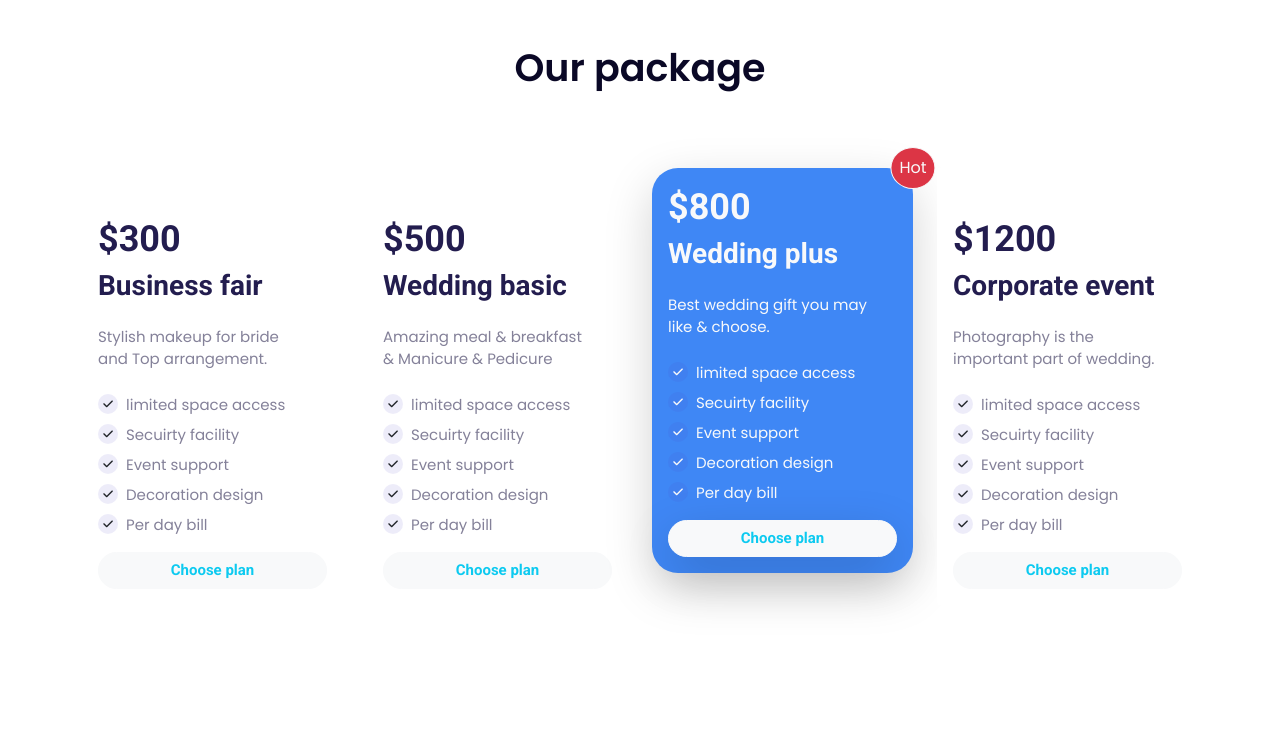
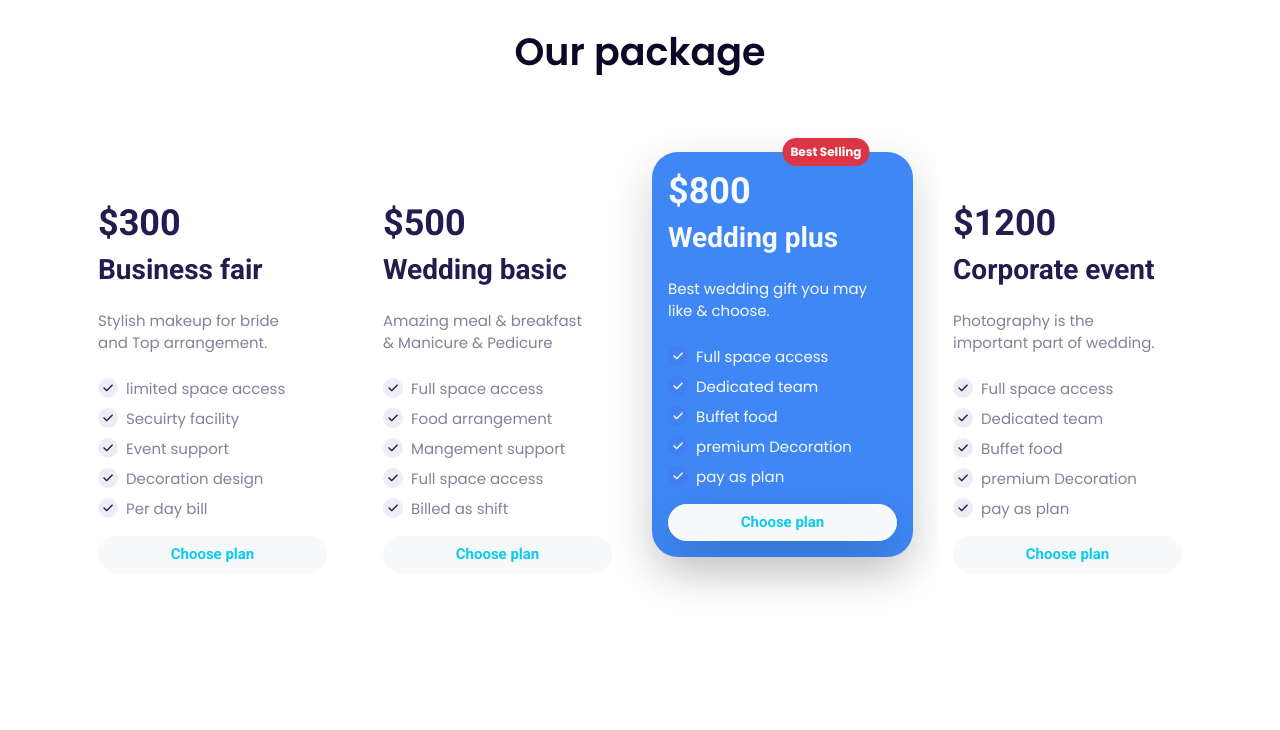
Before and after one commit to NishatFariza/convention-center, a plain HTML site: page index.html in a window 1280 px wide. Shown: the part 1300-2030 px from the top of the page. Drawn offline with nearby package versions, Linux system fonts and the light colour scheme.

Commit message:
revision add

```diff
--- a/index.html
+++ b/index.html
@@ -92,7 +92,7 @@
               aria-label="Slide 3"
             ></button>
           </div>
-          <div class="carousel-inner py-3">
+          <div class="carousel-inner pb-3">
             <div class="carousel-item active">
               <div class="img-wrapper-1"></div>
               <div class="carousel-caption d-md-block">
@@ -289,7 +289,7 @@
                     >
                       <i class="fas fa-check"></i>
                     </div>
-                    <span class="package-icon-text">limited space access</span>
+                    <span class="package-icon-text">Full space access</span>
                   </li>
                   <li class="d-flex my-2">
                     <div
@@ -297,7 +297,7 @@
                     >
                       <i class="fas fa-check"></i>
                     </div>
-                    <span class="package-icon-text">Secuirty facility</span>
+                    <span class="package-icon-text">Food arrangement</span>
                   </li>
                   <li class="d-flex my-2">
                     <div
@@ -305,7 +305,7 @@
                     >
                       <i class="fas fa-check"></i>
                     </div>
-                    <span class="package-icon-text">Event support</span>
+                    <span class="package-icon-text">Mangement support</span>
                   </li>
                   <li class="d-flex my-2">
                     <div
@@ -313,7 +313,7 @@
                     >
                       <i class="fas fa-check"></i>
                     </div>
-                    <span class="package-icon-text">Decoration design</span>
+                    <span class="package-icon-text">Full space access</span>
                   </li>
                   <li class="d-flex my-2">
                     <div
@@ -321,7 +321,7 @@
                     >
                       <i class="fas fa-check"></i>
                     </div>
-                    <span class="package-icon-text">Per day bill</span>
+                    <span class="package-icon-text">Billed as shift</span>
                   </li>
                 </ul>
                 <div class="d-grid">
@@ -355,7 +355,7 @@
                       <i class="fas fa-check"></i>
                     </div>
                     <span class="package-icon-text text-light"
-                      >limited space access</span
+                      >Full space access</span
                     >
                   </li>
                   <li class="d-flex my-2">
@@ -365,7 +365,7 @@
                       <i class="fas fa-check"></i>
                     </div>
                     <span class="package-icon-text text-light"
-                      >Secuirty facility</span
+                      >Dedicated team</span
                     >
                   </li>
                   <li class="d-flex my-2">
@@ -375,7 +375,7 @@
                       <i class="fas fa-check"></i>
                     </div>
                     <span class="package-icon-text text-light"
-                      >Event support</span
+                      >Buffet food</span
                     >
                   </li>
                   <li class="d-flex my-2">
@@ -385,7 +385,7 @@
                       <i class="fas fa-check"></i>
                     </div>
                     <span class="package-icon-text text-light"
-                      >Decoration design</span
+                      >premium Decoration</span
                     >
                   </li>
                   <li class="d-flex my-2">
@@ -395,7 +395,7 @@
                       <i class="fas fa-check"></i>
                     </div>
                     <span class="package-icon-text text-light"
-                      >Per day bill</span
+                      >pay as plan</span
                     >
                   </li>
                 </ul>
@@ -410,9 +410,9 @@
 
                 <div class="badge-wrap">
                   <span
-                    class="position-absolute top-0 start-100 translate-middle p-2 bg-danger border border-light rounded-circle text-light"
+                    class="position-absolute top-0 end-0 p-2 translate-middle badge rounded-pill bg-danger"
                   >
-                    Hot
+                    Best Selling
                   </span>
                 </div>
               </div>
@@ -435,7 +435,7 @@
                     >
                       <i class="fas fa-check"></i>
                     </div>
-                    <span class="package-icon-text">limited space access</span>
+                    <span class="package-icon-text">Full space access</span>
                   </li>
                   <li class="d-flex my-2">
                     <div
@@ -443,7 +443,7 @@
                     >
                       <i class="fas fa-check"></i>
                     </div>
-                    <span class="package-icon-text">Secuirty facility</span>
+                    <span class="package-icon-text">Dedicated team</span>
                   </li>
                   <li class="d-flex my-2">
                     <div
@@ -451,7 +451,7 @@
                     >
                       <i class="fas fa-check"></i>
                     </div>
-                    <span class="package-icon-text">Event support</span>
+                    <span class="package-icon-text">Buffet food</span>
                   </li>
                   <li class="d-flex my-2">
                     <div
@@ -459,7 +459,7 @@
                     >
                       <i class="fas fa-check"></i>
                     </div>
-                    <span class="package-icon-text">Decoration design</span>
+                    <span class="package-icon-text">premium Decoration</span>
                   </li>
                   <li class="d-flex my-2">
                     <div
@@ -467,7 +467,7 @@
                     >
                       <i class="fas fa-check"></i>
                     </div>
-                    <span class="package-icon-text">Per day bill</span>
+                    <span class="package-icon-text">pay as plan</span>
                   </li>
                 </ul>
                 <div class="d-grid">
```
